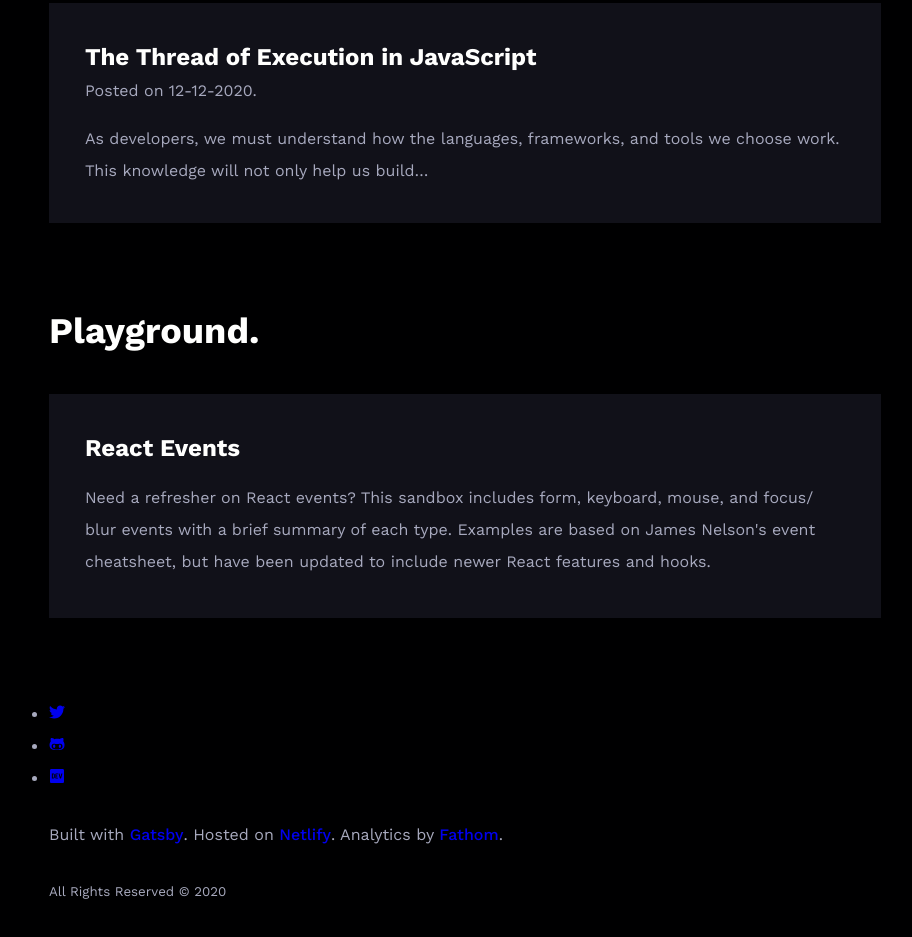
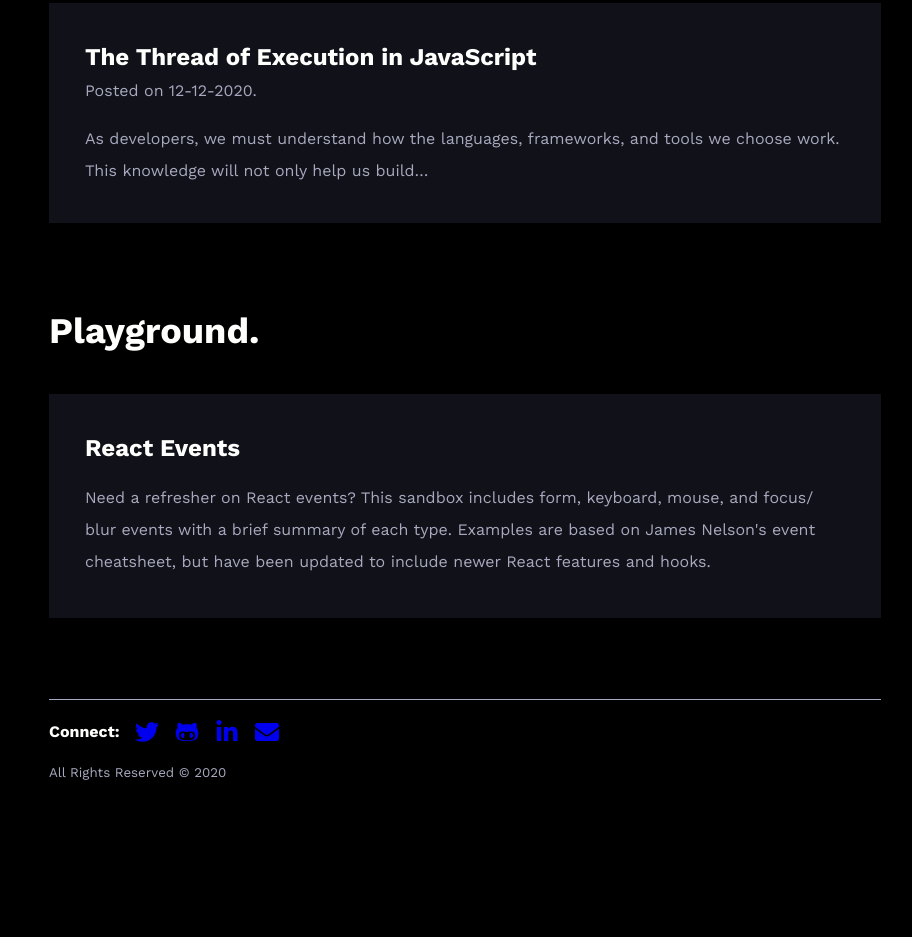
Before and after one commit to justinjunodev/personal-site, a Gatsby site: page / in a window 1280 px wide. Shown: the part 604-1541 px from the top of the page, without its empty margins (175-1087 px from the left). After the commit the page ends 1428 px from the top, so only its background shows below. Built offline with nearby package versions, Linux system fonts and the light colour scheme; Gatsby itself is replaced by a stand-in of ours; some packages are replaced by stand-ins of ours.

Commit message:
add initial styles to footer

```diff
--- a/src/components/Footer/Footer.js
+++ b/src/components/Footer/Footer.js
@@ -1,39 +1,14 @@
 import React from 'react'
-import Link from '../Link'
+import * as S from './styles'
+import Social from '../Social'
 
 const Footer = () => (
-  <footer>
-    <p>
-      Built with{' '}
-      <Link
-        to="https://www.gatsbyjs.com/"
-        label="Visit Gatsby for more info on static site generation"
-        isExternal
-      >
-        Gatsby
-      </Link>
-      . Hosted on{' '}
-      <Link
-        to="https://www.netlify.com"
-        label="Visit Netlify for more info on hosting options and services"
-        isExternal
-      >
-        Netlify
-      </Link>
-      . Analytics by{' '}
-      <Link
-        to="https://usefathom.com"
-        label="Visit Fathom for more info on privacy and analytics"
-        isExternal
-      >
-        Fathom
-      </Link>
-      .
-    </p>
-    <p>
-      <small>All Rights Reserved &copy; {new Date().getFullYear()} </small>
-    </p>
-  </footer>
+  <S.FooterContent>
+    <Social />
+    <S.FooterLegal>
+      All Rights Reserved &copy; {new Date().getFullYear()}
+    </S.FooterLegal>
+  </S.FooterContent>
 )
 
 export default Footer
--- /dev/null
+++ b/src/components/Footer/styles.js
@@ -0,0 +1,13 @@
+import styled from 'styled-components'
+
+export const FooterContent = styled.footer`
+  border-top: 1px solid var(--light-alt);
+  padding-top: var(--scale-3);
+  margin: var(--scale-7) 0 var(--scale-5);
+`
+
+export const FooterCredits = styled.p`
+  margin: 0;
+`
+
+export const FooterLegal = styled.small``
--- a/src/components/Layout/Layout.js
+++ b/src/components/Layout/Layout.js
@@ -3,7 +3,6 @@ import PropTypes from 'prop-types'
 import { GlobalStyles } from '../../styles/theme'
 import * as S from './styles'
 import Nav from '../Nav'
-import Social from '../Social'
 import Footer from '../Footer'
 
 const Layout = ({ children }) => (
@@ -12,7 +11,6 @@ const Layout = ({ children }) => (
     <S.LayoutWrapper>
       <Nav />
       <main>{children}</main>
-      <Social />
       <Footer />
     </S.LayoutWrapper>
   </>
--- a/src/components/Social/Social.js
+++ b/src/components/Social/Social.js
@@ -1,11 +1,19 @@
 import React from 'react'
-import { FaTwitter, FaGithubAlt, FaDev } from 'react-icons/fa'
+import {
+  FaTwitter,
+  FaGithubAlt,
+  FaLinkedinIn,
+  FaEnvelope,
+} from 'react-icons/fa'
+import * as S from './styles'
 import Link from '../Link'
 
 const Social = () => (
-  <aside>
-    <ul>
-      <li>
+  <S.SocialMenu>
+    <S.SocialMenuItem>
+      <span>Connect: </span>
+    </S.SocialMenuItem>
+    <S.SocialMenuItem>
       <Link
         to="https://twitter.com/justinjunodev"
         label="View @justinjunodev on Twitter"
@@ -13,8 +21,8 @@ const Social = () => (
       >
         <FaTwitter />
       </Link>
-      </li>
-      <li>
+    </S.SocialMenuItem>
+    <S.SocialMenuItem>
       <Link
         to="https://github.com/justinjunodev"
         label="View @justinjunodev on Github"
@@ -22,18 +30,26 @@ const Social = () => (
       >
         <FaGithubAlt />
       </Link>
-      </li>
-      <li>
+    </S.SocialMenuItem>
+    <S.SocialMenuItem>
       <Link
-          to="https://dev.to/justinjunodev"
-          label="View @justinjunodev on Dev.to"
+        to="https://www.linkedin.com/in/justinjunodev"
+        label="View @justinjunodev on LinkedIn"
         isExternal
       >
-          <FaDev />
+        <FaLinkedinIn />
       </Link>
-      </li>
-    </ul>
-  </aside>
+    </S.SocialMenuItem>
+    <S.SocialMenuItem>
+      <Link
+        to="mailto:hello@justinjuno.dev"
+        label="Send me an email!"
+        isExternal
+      >
+        <FaEnvelope />
+      </Link>
+    </S.SocialMenuItem>
+  </S.SocialMenu>
 )
 
 export default Social
--- /dev/null
+++ b/src/components/Social/styles.js
@@ -0,0 +1,22 @@
+import styled from 'styled-components'
+
+export const SocialMenu = styled.ul`
+  display: flex;
+  align-items: center;
+  list-style: none;
+  margin: 0 0 var(--scale-1);
+`
+
+export const SocialMenuItem = styled.li`
+  span {
+    font-weight: var(--heading);
+    color: var(--light);
+  }
+  svg {
+    font-size: var(--scale-4);
+    display: block;
+  }
+  :not(:last-of-type) {
+    margin-right: var(--scale-3);
+  }
+`
```
Lines whose indentation alone changed are shown as unchanged.
